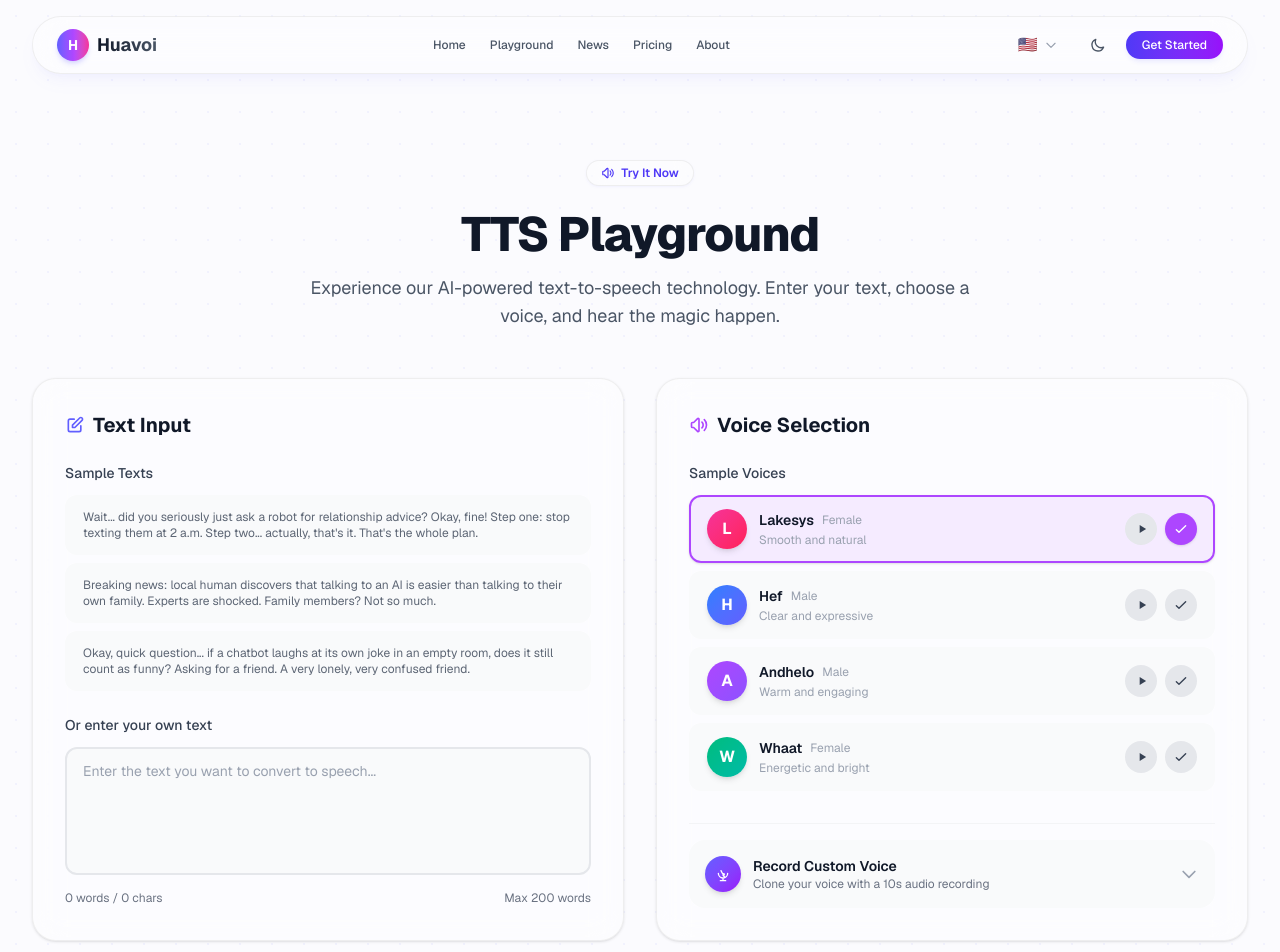
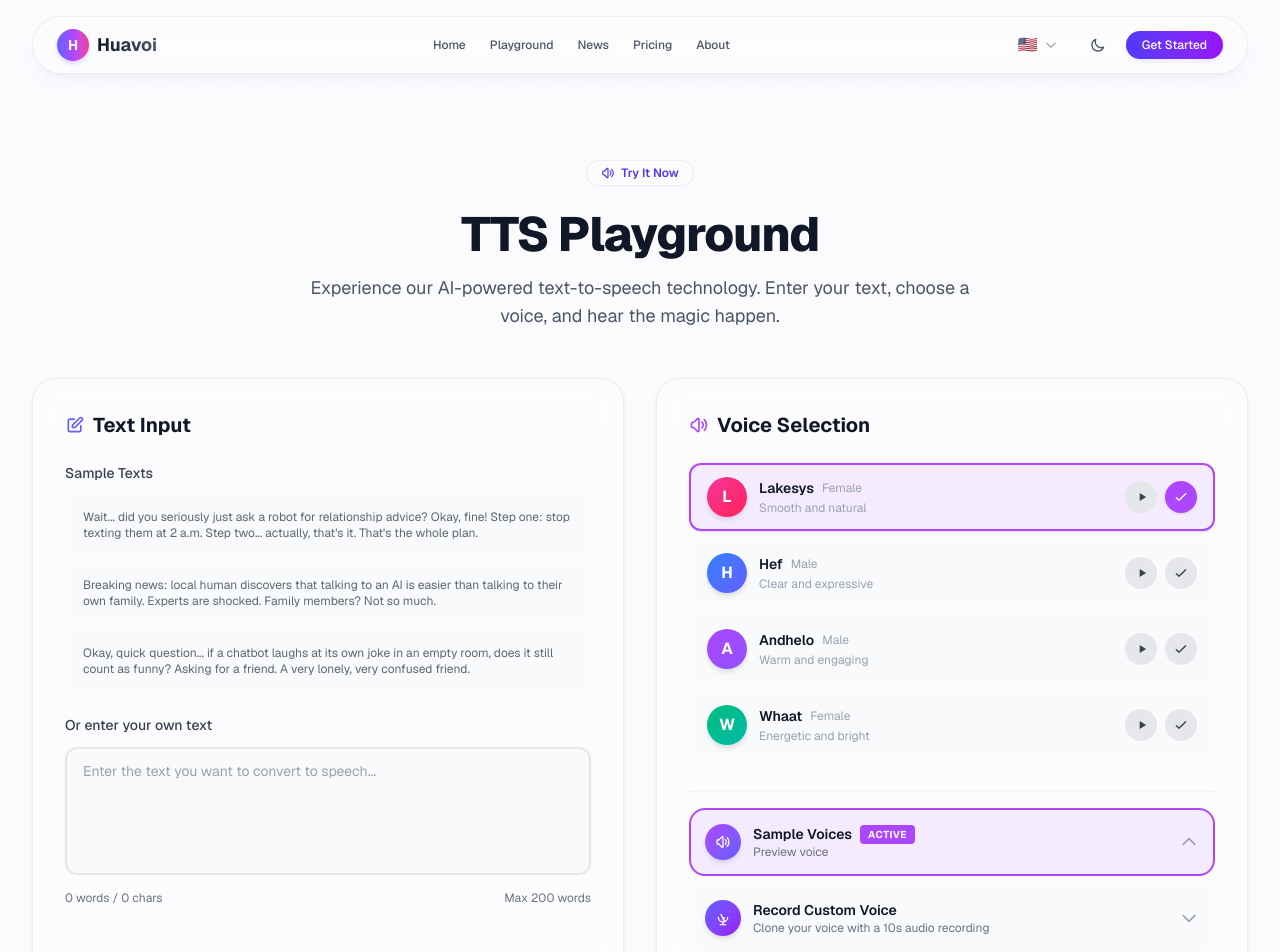
Before and after one commit to szj10/official-landing, a Next.js app: page /playground in a window 1280 px wide. Shown: the top 952 px of the page. Built offline with nearby package versions, Linux system fonts and the light colour scheme.

Commit message:
Sample Voices header is now a clickable;

```diff
--- a/src/app/playground/PlaygroundContent.tsx
+++ b/src/app/playground/PlaygroundContent.tsx
@@ -169,8 +169,8 @@ export default function PlaygroundContent() {
   const [selectedVoice, setSelectedVoice] = useState<string | null>("voice1");
   const [playingVoicePreview, setPlayingVoicePreview] = useState<string | null>(null);
 
-  // --- Collapsible custom voice recording state ---
-  const [isCustomRecordExpanded, setIsCustomRecordExpanded] = useState(false);
+  // --- Voice panel toggle: "stock" shows sample voices, "custom" shows recording ---
+  const [activeVoicePanel, setActiveVoicePanel] = useState<"stock" | "custom">("stock");
 
   // --- Recording state ---
   const [isRecording, setIsRecording] = useState(false);
@@ -369,7 +369,7 @@ export default function PlaygroundContent() {
 
         // Automatically activate custom voice selection
         setSelectedVoice(null);
-        setIsCustomRecordExpanded(true);
+        setActiveVoicePanel("custom");
 
         stream.getTracks().forEach((track) => track.stop());
 
@@ -781,13 +781,9 @@ export default function PlaygroundContent() {
               )}
             </h2>
 
-            {/* Default Stock Voices (Primary Emphasis) */}
+            {/* Sample Voices — toggles with Custom Voice panel */}
+            {activeVoicePanel === "stock" && (
               <div className="mb-4">
-              <div className="flex items-center justify-between mb-3">
-                <label className="text-sm font-medium text-gray-700 dark:text-zinc-300">
-                  {t("playground.voiceSection.sampleVoices")}
-                </label>
-              </div>
                 <div className="space-y-2">
                   {PLAYGROUND_VOICES.map((voice) => (
                     <div
@@ -852,14 +848,53 @@ export default function PlaygroundContent() {
                   ))}
                 </div>
               </div>
+            )}
           </div>
 
-          {/* Collapsible Custom Voice Recording Section */}
-          <div className="mt-4 border-t border-gray-100 dark:border-zinc-800/80 pt-4">
+          {/* Two-panel accordion: Sample Voices ↔ Custom Voice Recording */}
+          <div className="mt-4 border-t border-gray-100 dark:border-zinc-800/80 pt-4 space-y-2">
+            {/* Sample Voices toggle button — same style as Custom Voice button */}
             <button
-              onClick={() => setIsCustomRecordExpanded(!isCustomRecordExpanded)}
+              onClick={() => setActiveVoicePanel("stock")}
               className={`w-full flex items-center justify-between p-3.5 rounded-2xl transition-all duration-200 ${
-                !selectedVoice && recordedAudioBlob
+                activeVoicePanel === "stock"
+                  ? "bg-purple-500/10 border-2 border-purple-500"
+                  : "bg-gray-50 dark:bg-zinc-900 hover:bg-gray-100 dark:hover:bg-zinc-800 border-2 border-transparent"
+              }`}
+            >
+              <div className="flex items-center gap-3 text-left">
+                <div className="w-9 h-9 rounded-full bg-gradient-to-br from-purple-500 to-indigo-500 text-white flex items-center justify-center shrink-0 shadow-md">
+                  <SpeakerIcon className="w-4 h-4" />
+                </div>
+                <div>
+                  <div className="flex items-center gap-2">
+                    <span className="text-sm font-semibold text-gray-900 dark:text-white">
+                      {t("playground.voiceSection.sampleVoices")}
+                    </span>
+                    {activeVoicePanel === "stock" && selectedVoice && !recordedAudioBlob && (
+                      <span className="px-2 py-0.5 text-[10px] font-bold uppercase tracking-wider rounded bg-purple-500 text-white">
+                        Active
+                      </span>
+                    )}
+                  </div>
+                  <p className="text-xs text-gray-500 dark:text-zinc-400">
+                    {t("playground.previewVoice")}
+                  </p>
+                </div>
+              </div>
+              <ChevronIcon
+                className="w-5 h-5 text-gray-400 dark:text-zinc-500"
+                open={activeVoicePanel === "stock"}
+              />
+            </button>
+
+            {/* Custom Voice Recording toggle button */}
+            <button
+              onClick={() => {
+                setActiveVoicePanel("custom");
+              }}
+              className={`w-full flex items-center justify-between p-3.5 rounded-2xl transition-all duration-200 ${
+                activeVoicePanel === "custom"
                   ? "bg-purple-500/10 border-2 border-purple-500"
                   : "bg-gray-50 dark:bg-zinc-900 hover:bg-gray-100 dark:hover:bg-zinc-800 border-2 border-transparent"
               }`}
@@ -886,12 +921,12 @@ export default function PlaygroundContent() {
               </div>
               <ChevronIcon
                 className="w-5 h-5 text-gray-400 dark:text-zinc-500"
-                open={isCustomRecordExpanded}
+                open={activeVoicePanel === "custom"}
               />
             </button>
 
             {/* Expanded Custom Voice Studio */}
-            {isCustomRecordExpanded && (
+            {activeVoicePanel === "custom" && (
               <div className="mt-3 p-4 rounded-2xl bg-gray-50 dark:bg-zinc-900/90 border border-gray-200/80 dark:border-zinc-800 space-y-3">
                 {/* 10s-15s Reading Prompt Guide Text */}
                 <div className="p-3.5 rounded-xl bg-indigo-50/70 dark:bg-indigo-950/40 border border-indigo-100 dark:border-indigo-900/60">
```
Lines whose indentation alone changed are shown as unchanged.
